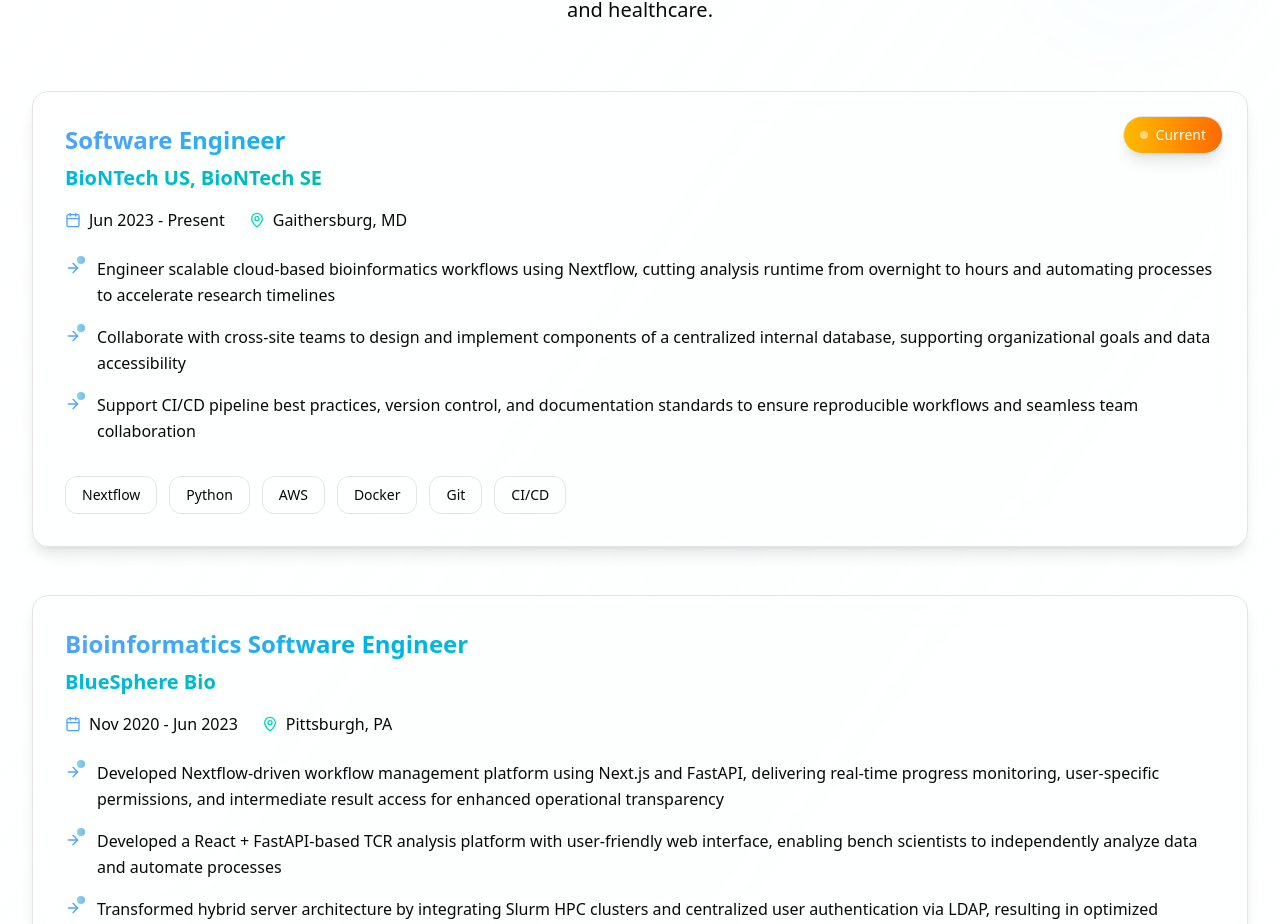
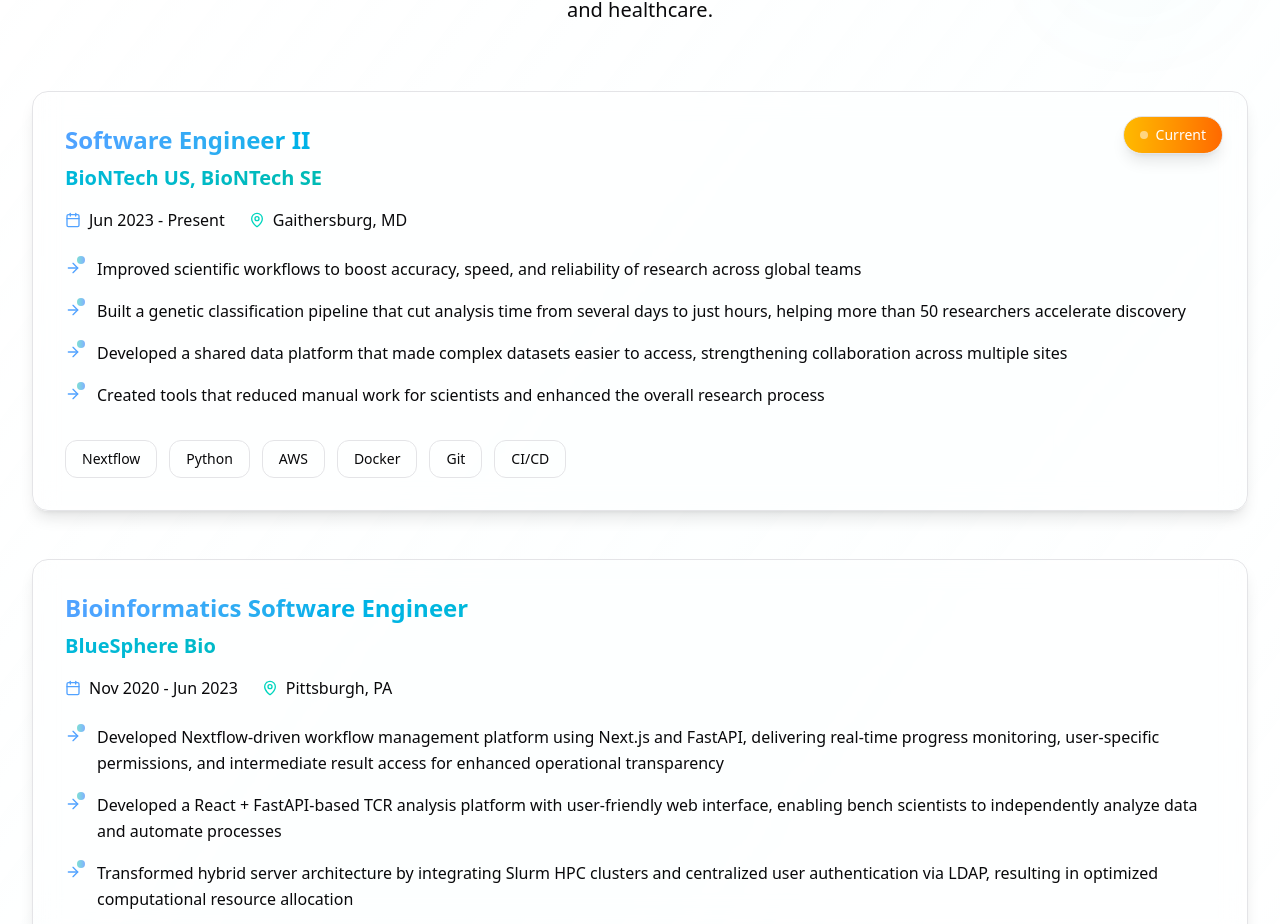
Before and after one commit to JaeungJayJang/personal_website_3, a Next.js app: page / in a window 1280 px wide. Shown: the part 2398-3322 px from the top of the page. Built offline with nearby package versions, Linux system fonts and the light colour scheme.

Commit message:
Update job position and enhance experience descriptions
Updated job position and improved descriptions of responsibilities and achievements.

```diff
--- a/src/data/experiences.ts
+++ b/src/data/experiences.ts
@@ -16,13 +16,14 @@
 export const experiences: Experience[] = [
   {
     company: "BioNTech US, BioNTech SE",
-    position: "Software Engineer",
+    position: "Software Engineer II",
     period: "Jun 2023 - Present",
     location: "Gaithersburg, MD",
     description: [
-      "Engineer scalable cloud-based bioinformatics workflows using Nextflow, cutting analysis runtime from overnight to hours and automating processes to accelerate research timelines",
-      "Collaborate with cross-site teams to design and implement components of a centralized internal database, supporting organizational goals and data accessibility",
-      "Support CI/CD pipeline best practices, version control, and documentation standards to ensure reproducible workflows and seamless team collaboration"
+      "Improved scientific workflows to boost accuracy, speed, and reliability of research across global teams",
+      "Built a genetic classification pipeline that cut analysis time from several days to just hours, helping more than 50 researchers accelerate discovery",
+      "Developed a shared data platform that made complex datasets easier to access, strengthening collaboration across multiple sites",
+      "Created tools that reduced manual work for scientists and enhanced the overall research process"
     ],
     technologies: ["Nextflow", "Python", "AWS", "Docker", "Git", "CI/CD"],
     isActive: true,
```
